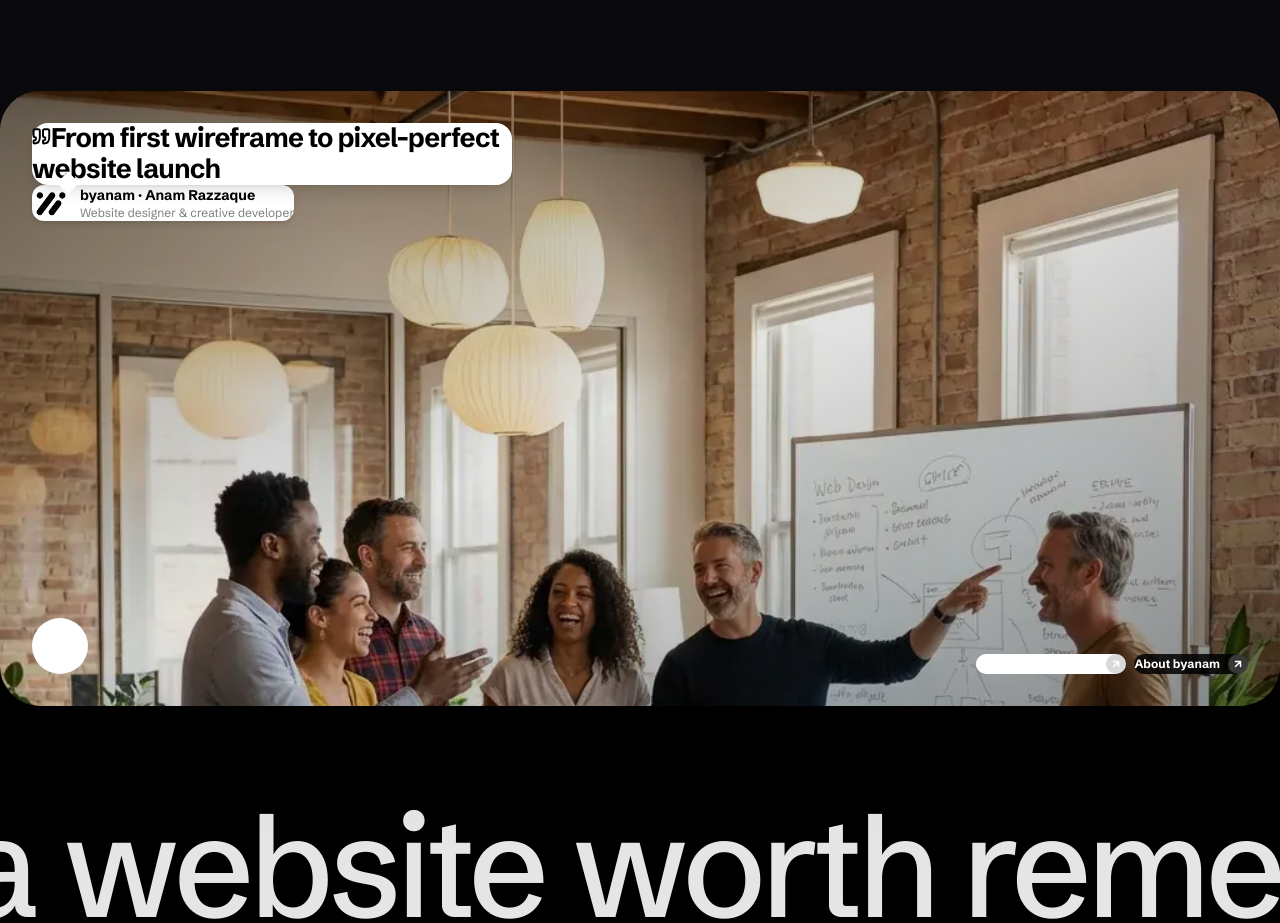
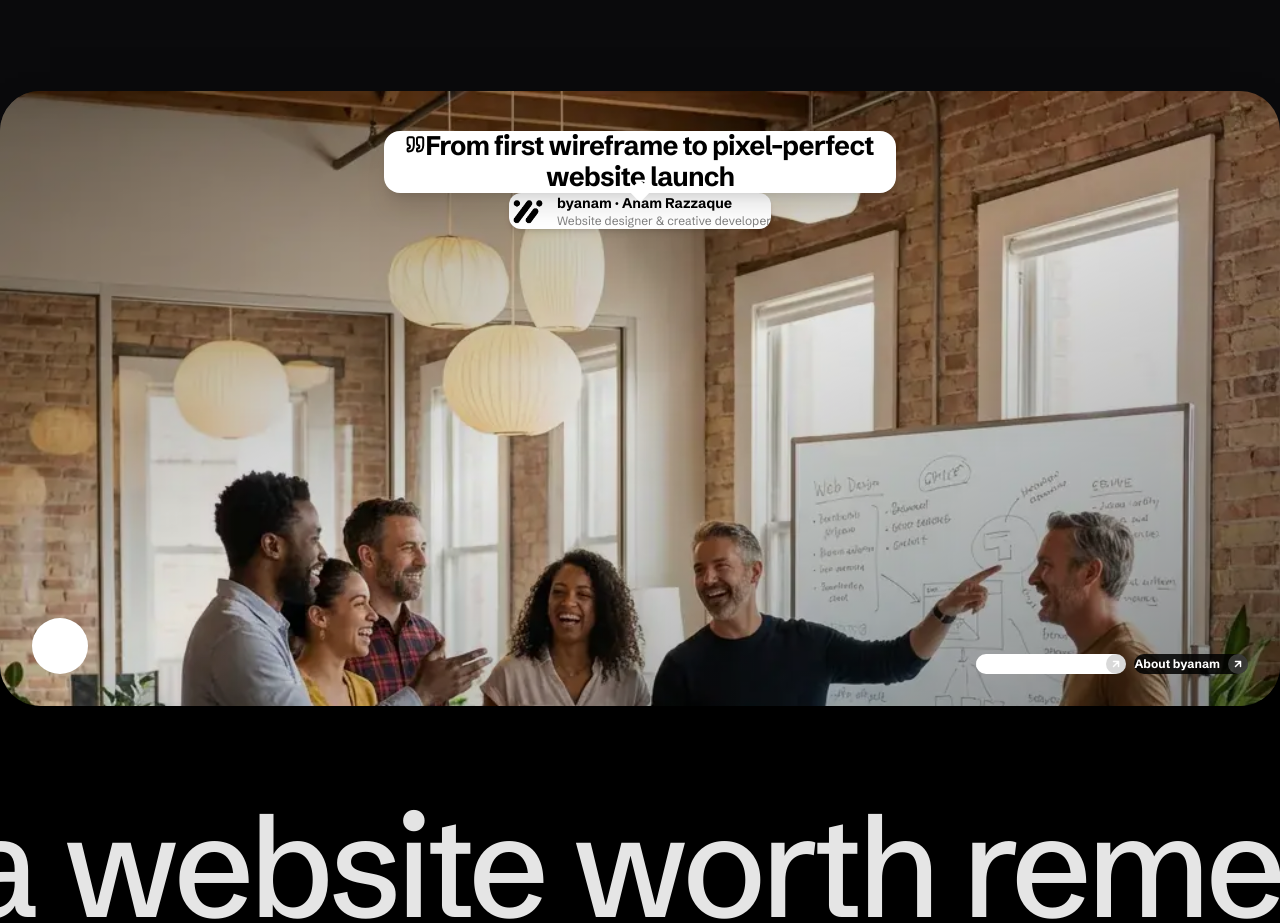
Before and after one commit to byanam/agencyyy, a React (Vite) app: page / in a window 1280 px wide. Shown: the part 4360-5283 px from the top of the page. Built offline with nearby package versions, Linux system fonts and the light colour scheme; a web font is replaced by a local one.

Commit message:
style: center showcase badge and background image alignment

```diff
--- a/src/components/ProjectShowcase.jsx
+++ b/src/components/ProjectShowcase.jsx
@@ -25,17 +25,17 @@ export default function ProjectShowcase() {
           height={900}
           loading="lazy"
           decoding="async"
-          className="absolute inset-0 h-full w-full object-cover"
+          className="absolute inset-0 h-full w-full object-cover object-center"
         />
         <div
           aria-hidden="true"
           className="absolute inset-0 bg-gradient-to-br from-black/45 via-black/10 to-black/45"
         />
 
-        {/* Floating Quote Badge (Top Left) */}
-        <div className="absolute left-3 top-3 max-w-[min(88%,30rem)] sm:left-6 sm:top-6 md:left-8 md:top-8">
+        {/* Floating Quote Badge (Centered Horizontally) */}
+        <div className="absolute inset-x-0 top-6 flex flex-col items-center px-4 sm:top-8 md:top-10">
           <motion.div
-            className="relative rounded-2xl bg-white px-4 py-3.5 text-black sm:px-6 sm:py-5 shadow-lg"
+            className="relative w-full max-w-[min(92%,32rem)] rounded-2xl bg-white px-5 py-4 text-center text-black sm:px-7 sm:py-5 shadow-xl"
             initial={{ opacity: 0, y: -14, scale: 0.96 }}
             whileInView={{ opacity: 1, y: 0, scale: 1 }}
             viewport={{ once: true, amount: 0.4 }}
@@ -61,7 +61,7 @@ export default function ProjectShowcase() {
             {/* Speech bubble tail */}
             <span
               aria-hidden="true"
-              className="absolute -bottom-1.5 left-7 h-4 w-4 rotate-45 rounded-[3px] bg-white"
+              className="absolute -bottom-1.5 left-1/2 -translate-x-1/2 h-4 w-4 rotate-45 rounded-[3px] bg-white"
             />
           </motion.div>
 
```
